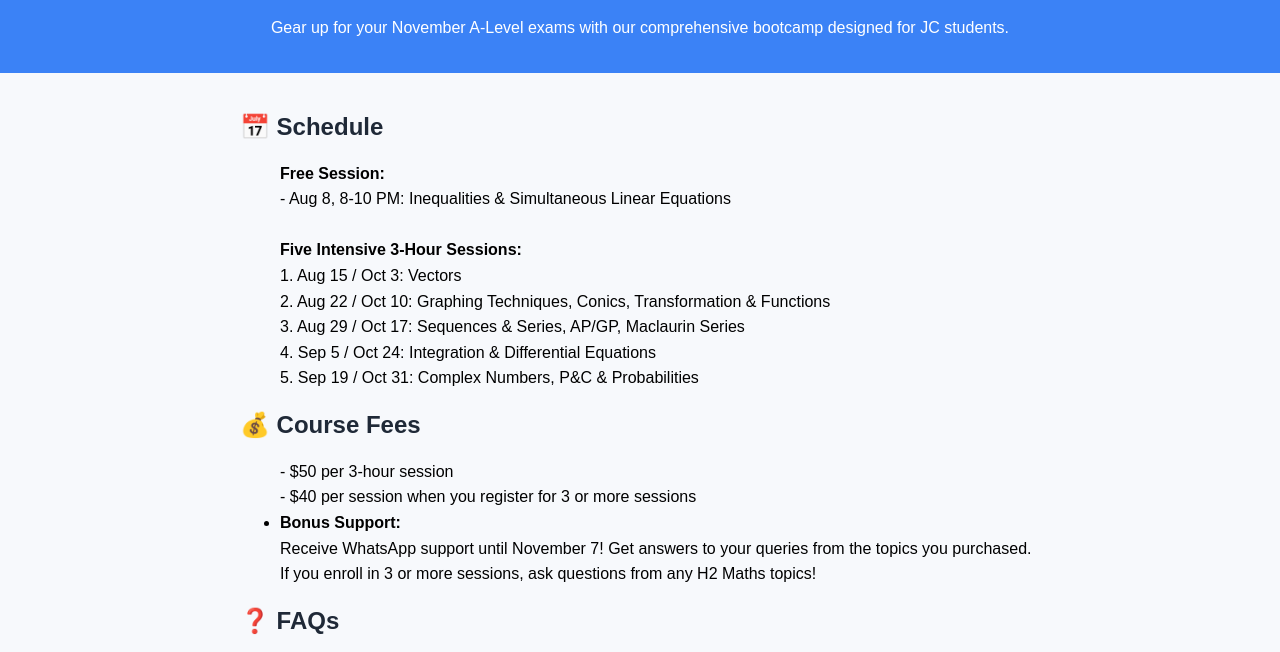
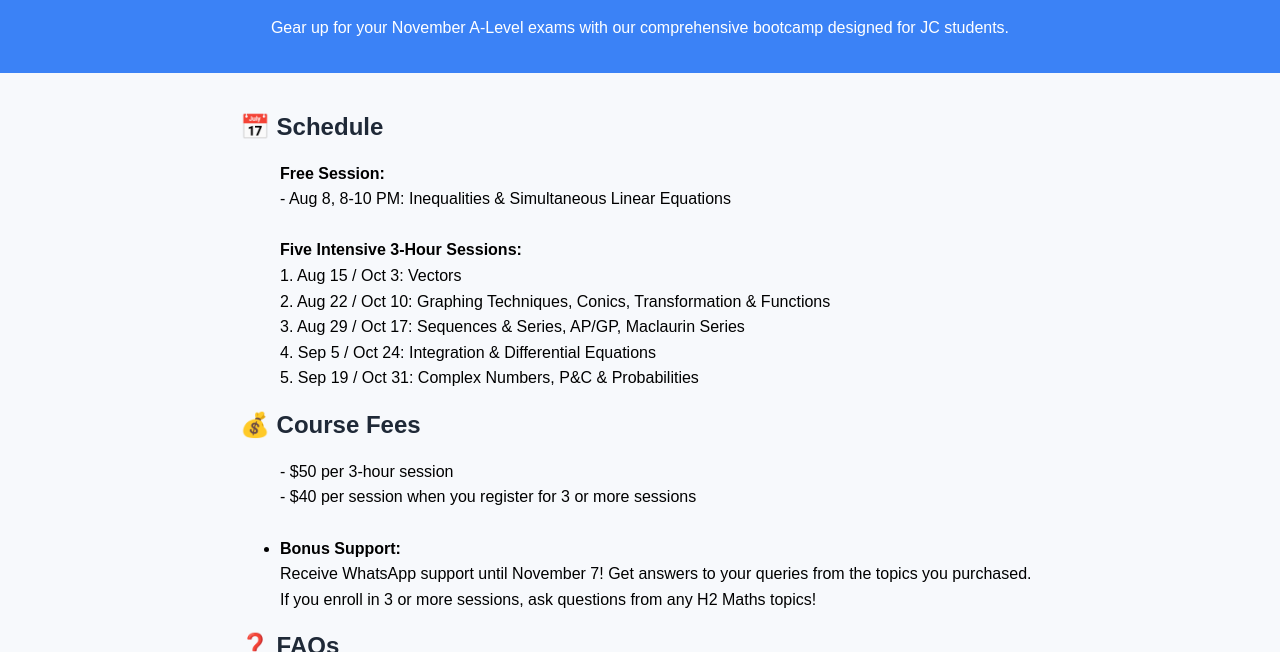
Before and after one commit to Junxiang-Maths/h2-math-bootcamp, a plain HTML site: page index.html in a window 1280 px wide. Shown: the part 82-734 px from the top of the page. Drawn offline with Linux system fonts and the light colour scheme.

Commit message:
Update index.html

```diff
--- a/index.html
+++ b/index.html
@@ -75,7 +75,7 @@
       <h2>💰 Course Fees</h2>
       <ul>
           - $50 per 3-hour session<br>
-          - $40 per session when you register for 3 or more sessions</li> <br>
+          - $40 per session when you register for 3 or more sessions</li> <br> <br>
           <li><strong>Bonus Support:</strong><br>
           Receive WhatsApp support until November 7! Get answers to your queries from the topics you purchased. If you enroll in 3 or more sessions, ask questions from any H2 Maths topics!</li>
       </ul>
```
